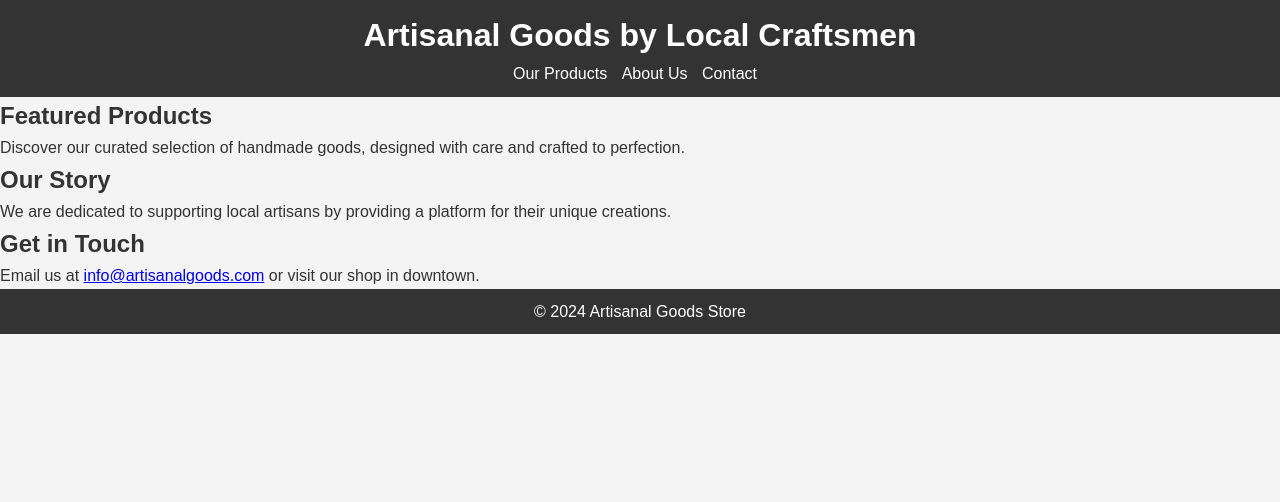
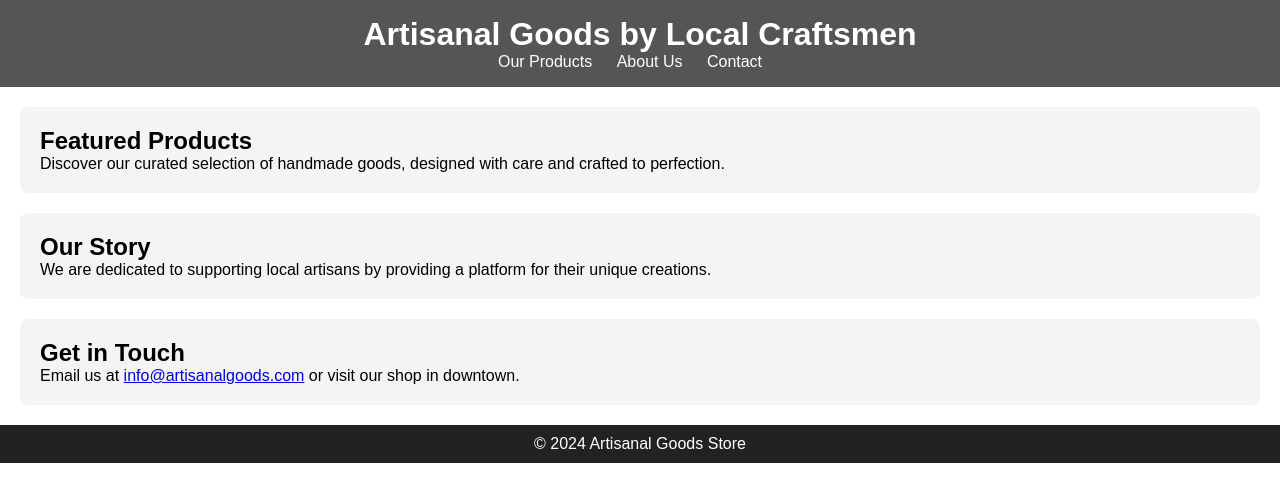
Before and after one commit to Karam333/Artisanal-Goods-Boutique, a plain HTML site: page index.html in a window 1280 px wide. Drawn offline with Linux system fonts and the light colour scheme.

Commit message:
Update styles.css

```diff
--- a/styles.css
+++ b/styles.css
@@ -1,45 +1,41 @@
-/* Basic reset */
 body, h1, h2, p, ul, li {
     margin: 0;
     padding: 0;
-}
-
-body {
-    font-family: Arial, sans-serif;
-    line-height: 1.6;
-    color: #333;
-    background-color: #f4f4f4;
+    font-family: 'Arial', sans-serif;
 }
 
 header {
-    background: #333;
-    color: #fff;
-    padding: 10px 20px;
+    background-color: #555;
+    color: white;
+    padding: 1em 0;
     text-align: center;
 }
 
 nav ul {
-    list-style: none;
+    list-style-type: none;
+    padding: 0;
 }
 
 nav ul li {
     display: inline;
-    margin-right: 10px;
+    margin-right: 20px;
 }
 
 nav ul li a {
-    color: #fff;
+    color: white;
     text-decoration: none;
 }
 
-main {
+section {
+    margin: 20px;
     padding: 20px;
-    text-align: center;
+    background-color: #f4f4f4;
+    border-radius: 8px;
 }
 
 footer {
     text-align: center;
     padding: 10px 0;
-    background: #333;
+    background-color: #222;
     color: white;
 }
```
